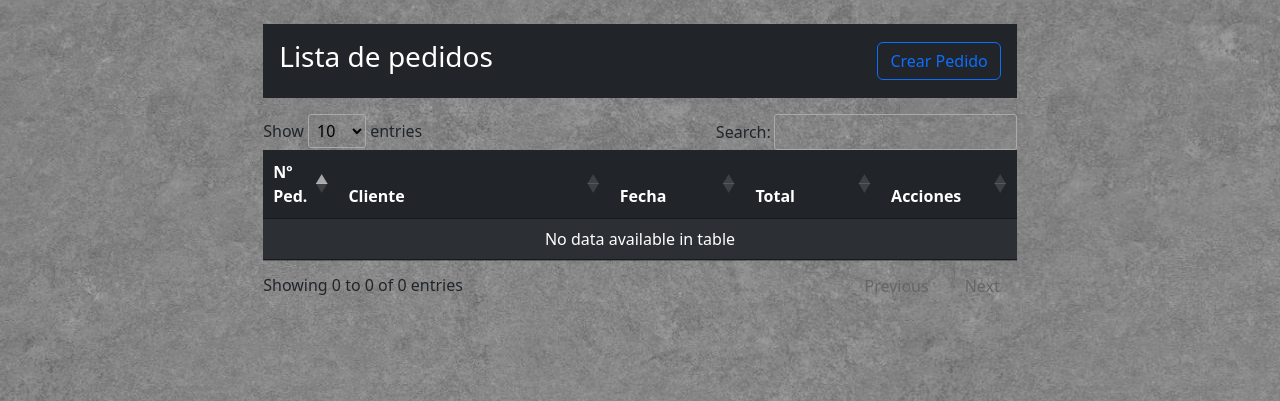
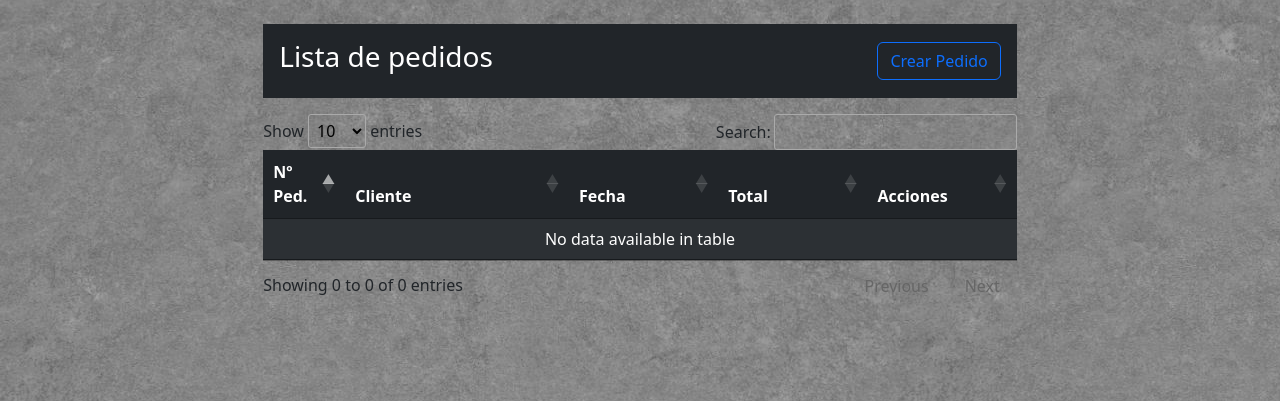
Before and after one commit to RubenSans82/tiendamvc, a PHP site: template app/views/order/home.php in a window 1280 px wide. Shown: the part 57-458 px from the top of the page. Run offline with PHP 8.4, Linux system fonts and the light colour scheme; the template is opened without the code that fills it, so the values that code supplies are empty; some libraries are stand-ins or nearby versions.

Commit message:
minor fix

```diff
--- a/app/views/order/home.php
+++ b/app/views/order/home.php
@@ -84,7 +84,7 @@
                 <thead>
                     <tr>
                         <th scope="col" class="col-1">Nº Ped.</th>
-                        <th scope="col" class="col-4">Cliente</th>
+                        <th scope="col" class="col-3">Cliente</th>
                         <th scope="col" class="col-2">Fecha</th>
                         <th scope="col" class="col-2">Total</th>
                         <th scope="col" class="col-2">Acciones</th>
```
